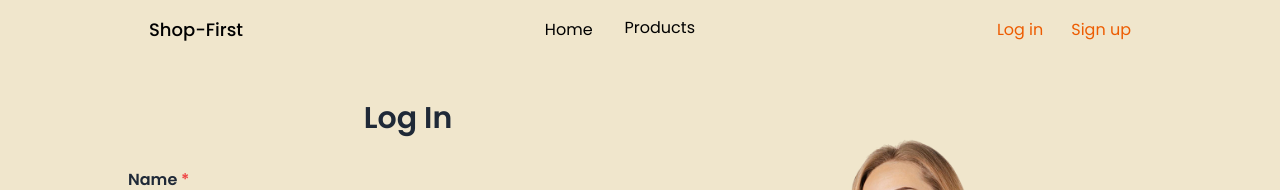
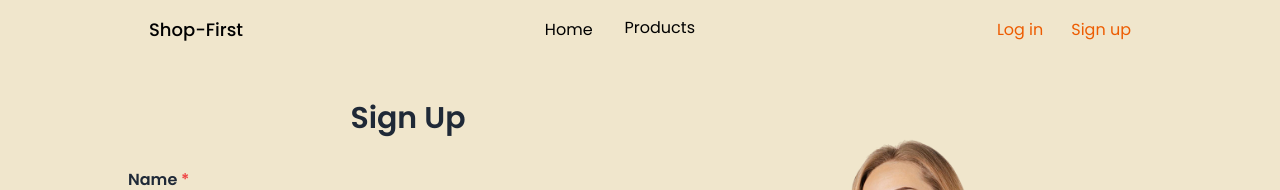
Before and after one commit to kamrulkoche/Task-, a Next.js app: page /auth/signUp in a window 1280 px wide. Shown: the top 190 px of the page. Built offline with nearby package versions, Linux system fonts and the light colour scheme.

Commit message:
login and signUp page

```diff
--- a/src/components/SignUpFrom/SignUpFrom.tsx
+++ b/src/components/SignUpFrom/SignUpFrom.tsx
@@ -6,7 +6,7 @@ const SignUpFrom = () => {
     return (
         <div className="min-h-screen bg-[#f0e6cc] flex items-center px-4 -mt-20 justify-center gap-16">
             <div className="w-full lg:w-1/2  p-8 ">
-                <h2 className="text-3xl font-semibold text-center mb-8 text-gray-800">Log In</h2>
+                <h2 className="text-3xl font-semibold text-center mb-8 text-gray-800">Sign Up</h2>
 
 
                 <div className="mb-4">
```
